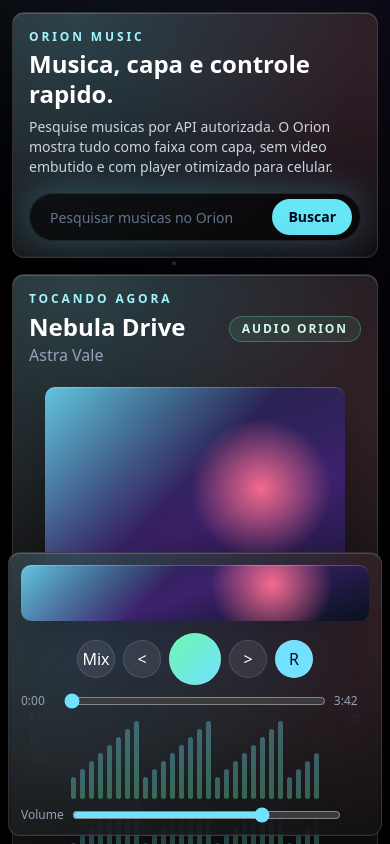
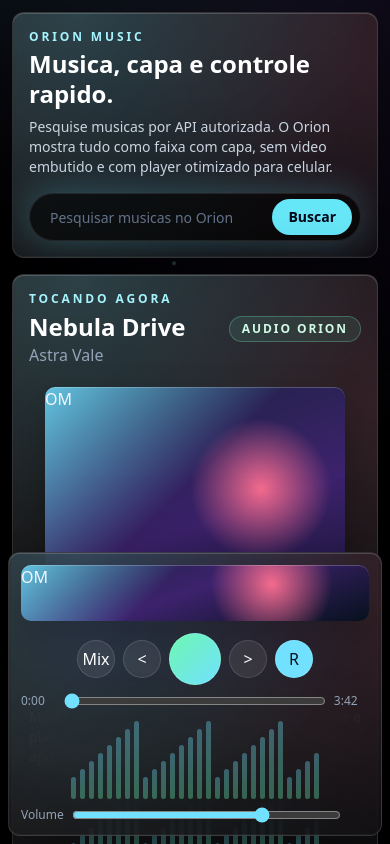
Before and after one commit to vitorgs15000-dotcom/-orion-music, a Next.js app: page / in a window 390 px wide. Shown: the top 844 px of the page. Built offline with nearby package versions, Linux system fonts and the light colour scheme.

Commit message:
Polish mobile music-only interface

```diff
--- a/src/components/CoverArt.tsx
+++ b/src/components/CoverArt.tsx
@@ -15,9 +15,15 @@ export function CoverArt({ variant, imageUrl, className = "" }: CoverArtProps) {
           backgroundPosition: "center",
           backgroundSize: "cover"
         }}
-      />
+      >
+        <span className="cover-mark">OM</span>
+      </div>
     );
   }
 
-  return <div className={`cover-art ${variant} ${className}`} aria-hidden="true" />;
+  return (
+    <div className={`cover-art ${variant} ${className}`} aria-hidden="true">
+      <span className="cover-mark">OM</span>
+    </div>
+  );
 }
```
